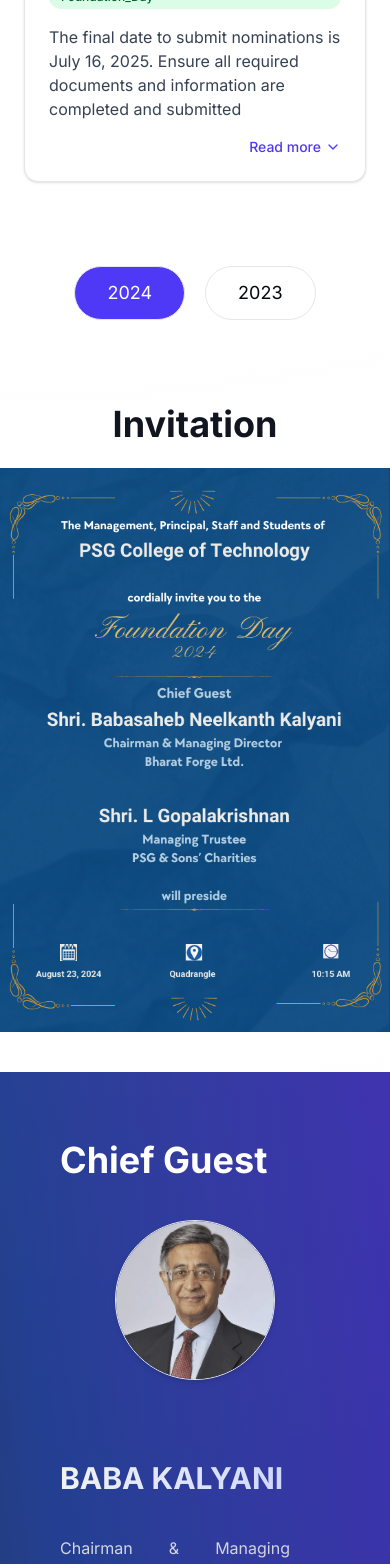
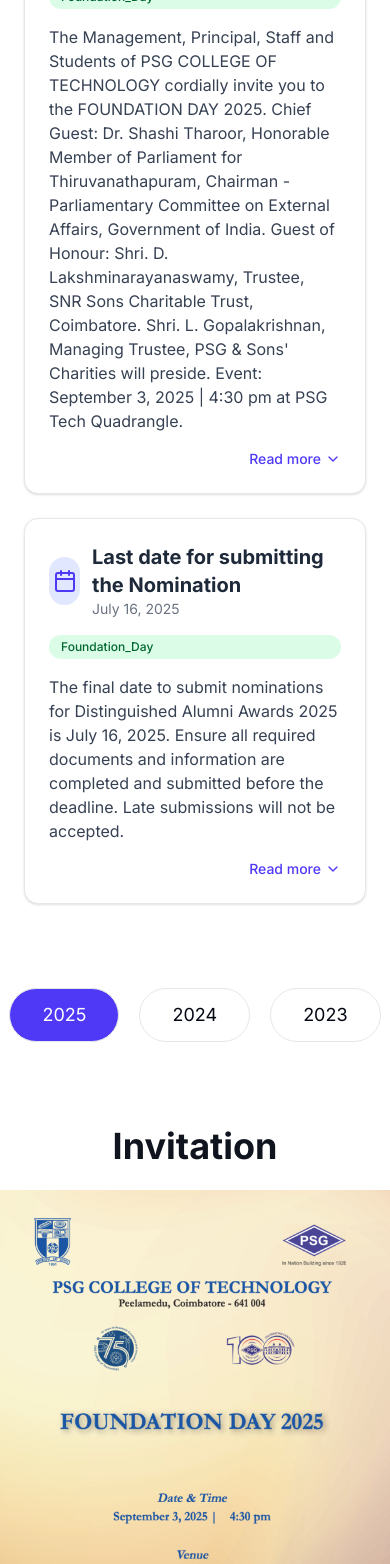
Before and after one commit to MohamedAklamaash/alumni-nomination-frontend, a React (Vite) app: page / in a window 390 px wide. Shown: the part 1426-2990 px from the top of the page. Built offline with nearby package versions, Linux system fonts and the light colour scheme; no server answers.

Commit message:
updated for 2025 cheif guests

```diff
--- a/src/assets/assets.ts
+++ b/src/assets/assets.ts
@@ -8,9 +8,11 @@
 import psg_logo from './PSG.png'
 import chief_guest_avatar_23 from './ChiefGuest2023.jpg'
 import chief_guest_avatar_24 from './ChiefGuest20242.png'
+import chief_guest_avatar_25 from './shashi_tharoor.png'
 import map from './map.png'
 import invitation_23 from './Invitation2023.png'
 import invitation_24 from './Invitation2024.png'
+import invitation_25 from './../invitation_2025.png'
 
 export const assets = {
     arrow_icon,
@@ -23,7 +25,9 @@
     psg_logo,
     chief_guest_avatar_23,
     chief_guest_avatar_24,
+    chief_guest_avatar_25,
     map,
     invitation_23,
-    invitation_24
+    invitation_24,
+    invitation_25
 }
--- a/src/components/Gallery.tsx
+++ b/src/components/Gallery.tsx
@@ -10,12 +10,37 @@
 
 // Props interface for PhotoGallery
 interface PhotoGalleryProps {
-  currentYear: number; // 0 for 2024, 1 for 2023
+  currentYear: number; // 0 for 2025, 1 for 2024, 2 for 2023
 }
 
 const PhotoGallery: React.FC<PhotoGalleryProps> = ({ currentYear }) => {
+  if (currentYear === 0) {
+    return (
+      <div className="relative bg-white min-h-screen px-4 sm:px-6 py-10 overflow-hidden">
+        <div className="absolute inset-0 bg-gradient-to-br from-white to-gray-100" />
+        <div className="relative z-10 w-full sm:max-w-[90%] md:max-w-[85%] lg:max-w-[80%] mx-auto">
+          <h1 className="text-2xl sm:text-3xl font-bold text-gray-800 my-4 sm:my-8 text-center lg:text-left">
+            Photo Gallery - 2025
+          </h1>
+          <div className="text-center py-12">
+            <p className="text-gray-600 text-lg">Photo gallery will be available after Foundation Day 2025</p>
+          </div>
+        </div>
+      </div>
+    );
+  }
+
   // Select photos array based on current year
-  const selectedPhotos = currentYear === 0 ? photos_2024 : photos_2023;
+  let selectedPhotos;
+  let yearLabel;
+
+  if (currentYear === 1) {
+    selectedPhotos = photos_2024;
+    yearLabel = '2024';
+  } else {
+    selectedPhotos = photos_2023;
+    yearLabel = '2023';
+  }
 
   // Convert photo URLs to photo objects
   const photos = selectedPhotos.map((url) => {
@@ -155,7 +180,7 @@
 
       <div className="relative z-10 w-full sm:max-w-[90%] md:max-w-[85%] lg:max-w-[80%] mx-auto">
         <h1 className="text-2xl sm:text-3xl font-bold text-gray-800 my-4 sm:my-8 text-center lg:text-left">
-          Photo Gallery - {currentYear === 0 ? '2024' : '2023'}
+          Photo Gallery - {yearLabel}
         </h1>
 
         {/* Responsive grid layout */}
--- a/src/components/PastWinners.tsx
+++ b/src/components/PastWinners.tsx
@@ -1,56 +1,89 @@
 import { motion } from "framer-motion";
-import { ExternalLink } from "lucide-react";
 // import { useNavigate } from "react-router-dom";
 
-const WinnerCard = ({
-  name,
-  title,
-  company,
-  qualification,
-  degree,
-  profileUrl,
-}: {
+const WinnerCard = ({ name, title, company, qualification, degree, profileUrl }: {
   name: string;
   title: string;
   company: string;
   qualification: string;
   degree: string;
-  profileUrl?: string;
+  profileUrl: string;
 }) => {
-  // const navigate = useNavigate();
-
   return (
     <motion.div
-      className="w-[380px] bg-gray-200 p-6 rounded-md shadow-md relative z-20"
-      initial={{ opacity: 0, y: 20 }}
-      animate={{ opacity: 1, y: 0 }}
-      transition={{ duration: 0.5 }}
+      whileHover={{ scale: 1.05, transition: { duration: 0.2 } }}
+      className="bg-white rounded-xl p-6 shadow-lg hover:shadow-xl transition-all duration-300"
     >
-      <div className="absolute -top-12 right-5 rounded-md z-30">
-        <img src={profileUrl || "https://placehold.co/80"} height={80} width={80} alt={name} className="rounded-md" />
+      <div className="w-32 h-32 mx-auto mb-4 rounded-full overflow-hidden">
+        <img
+          src={profileUrl}
+          alt={name}
+          className="w-full h-full object-cover"
+        />
       </div>
-      <div className="flex flex-col justify-start">
-        <div
-          className="flex items-center gap-2 cursor-pointer"
-          onClick={() => {
-            if (profileUrl) {
-              window.open(profileUrl, "_blank");
-            }
-          }}
-        >
-          <span className="font-semibold leading-snug text-xl text-gray-800">
-            {name}
-          </span>
-          {profileUrl && <ExternalLink className="w-4 h-4" />}
-        </div>
-        <span className="text-gray-600 mt-3 text-[15px]">{title}</span>
-        <span className="text-gray-600 text-[15px]">{company}</span>
-        {qualification && <span className="text-gray-600 text-[15px]">{qualification}</span>}
-        <span className="font-semibold mt-2 text-blue-700">{degree}</span>
+      <div className="text-center">
+        <h3 className="text-xl font-bold text-gray-800 mb-2">{name}</h3>
+        <p className="text-gray-600 font-semibold mb-1">{title}</p>
+        <p className="text-gray-500 text-sm mb-2">{company}</p>
+        {qualification && (
+          <p className="text-gray-500 text-sm mb-2">{qualification}</p>
+        )}
+        <span className="text-indigo-600 font-medium text-sm">{degree}</span>
       </div>
     </motion.div>
   );
 };
+
+const winners2025 = [
+  {
+    name: "Mrs. Kavitha Krishnan",
+    title: "Chief Technology Officer",
+    company: "Customer Innovation Services, SAP Labs, Bengaluru, India",
+    qualification: "",
+    degree: "MCA, 1998",
+    profileUrl: "https://media.licdn.com/dms/image/v2/D5603AQH2eVR8rQcHQQ/profile-displayphoto-shrink_800_800/B56ZcwlimgGQAc-/0/1748866837491?e=1758758400&v=beta&t=5LuNeTHzvm9VrGjyMUJSZbwr7ZJ2d2t9qKRYfg9HqRk",
+  },
+  {
+    name: "Mrs. Vanitha Kumar",
+    title: "Senior Vice-President",
+    company: "Software Engineering, Qualcomm Technologies Inc, California, USA",
+    qualification: "",
+    degree: "B.E. Electronics & Communication Engineering, 1994",
+    profileUrl: "https://media.licdn.com/dms/image/v2/C5603AQHdKaprEnxxHw/profile-displayphoto-shrink_800_800/profile-displayphoto-shrink_800_800/0/1637800441183?e=1758758400&v=beta&t=GPizH85l_oViITTuQ-LPBA8N2ySNrIgObrxbhCh6Z08",
+  },
+  {
+    name: "Mr. Lakshmi Narasimha Moorthy K",
+    title: "Co-Founder and CEO",
+    company: "nicheBrains, Hyderabad, India",
+    qualification: "",
+    degree: "B.E. Mechanical Engineering, 1996",
+    profileUrl: "https://media.licdn.com/dms/image/v2/D5603AQHASXufx_9DXQ/profile-displayphoto-crop_800_800/B56ZhrrNkuHUAI-/0/1754153148089?e=1758758400&v=beta&t=ZIz8yk8FdPHJUb3_utN2PrrZgY_hxcX4L4q1NXiPPm4",
+  },
+  {
+    name: "Mr. Srinivasan Ravi",
+    title: "Chairman & Managing Director",
+    company: "Craftsman Automation, Coimbatore, India",
+    qualification: "",
+    degree: "B.E. Mechanical Engineering, 1984",
+    profileUrl: "https://autocomponentsindia.com/wp-content/uploads/2014/01/challenge_1.jpg",
+  },
+  {
+    name: "Mr. Cottalango Leon",
+    title: "Distinguished Engineer",
+    company: "Sony Pictures Imageworks, California, USA",
+    qualification: "",
+    degree: "B.E. Computer Science & Engineering, 1992",
+    profileUrl: "https://media.licdn.com/dms/image/v2/D5603AQFv1cHi6aAUPg/profile-displayphoto-shrink_800_800/profile-displayphoto-shrink_800_800/0/1720022264101?e=1758758400&v=beta&t=wp67OY4kKjQdYqNRj-ACU_0AP4LBMYJbOx5ufvKoloA",
+  },
+  {
+    name: "Mr. Gowthaman Ranganathan",
+    title: "Former Director, Oracle America Inc.",
+    company: "Entrepreneur, Angel Investor, Software Executive, California, USA",
+    qualification: "",
+    degree: "B.E. Production Engineering, 1995",
+    profileUrl: "https://media.licdn.com/dms/image/v2/C5603AQGBvsI0dZPhXQ/profile-displayphoto-shrink_800_800/profile-displayphoto-shrink_800_800/0/1523580314625?e=1758758400&v=beta&t=UeRA_HKUxVQsBXXi-ekI1IWxOC74gMosrZsLin10FOs",
+  },
+];
 
 const winners2023 = [
   {
@@ -167,6 +200,23 @@
     <div className="relative bg-gradient-to-bl from-indigo-800 via-blue-900 to-gray-800 min-h-screen px-10 py-12 overflow-hidden">
       <div className="absolute inset-0 bg-[radial-gradient(circle_at_top_left,rgba(255,255,255,0.1),transparent_60%)]" />
 
+      {/* 2025 Winners Section */}
+      <div className="mb-20">
+        <h2 className="text-4xl font-bold bg-clip-text text-transparent bg-gradient-to-r from-platinum-300 to-indigo-200 mb-8">
+          Distinguished Alumni Awardees 2025
+        </h2>
+        <div className="flex flex-col sm:hidden gap-6">
+          {winners2025.map((winner, index) => (
+            <WinnerCard key={index} {...winner} />
+          ))}
+        </div>
+        <div className="hidden sm:grid grid-cols-1 md:grid-cols-2 lg:grid-cols-3 gap-16 w-full mx-auto max-w-fit">
+          {winners2025.map((winner, index) => (
+            <WinnerCard key={index} {...winner} />
+          ))}
+        </div>
+      </div>
+
       {/* 2024 Winners Section */}
       <div className="mb-20">
         <h2 className="text-4xl font-bold bg-clip-text text-transparent bg-gradient-to-r from-platinum-300 to-indigo-200 mb-8">
--- a/src/components/Updates.tsx
+++ b/src/components/Updates.tsx
@@ -14,14 +14,21 @@
 
 const sampleUpdates: Update[] = [
     {
+        id: "1",
+        date: new Date("2025-09-03"),
+        title: "Foundation Day 2025 - Event Day",
+        content: "The Management, Principal, Staff and Students of PSG COLLEGE OF TECHNOLOGY cordially invite you to the FOUNDATION DAY 2025. Chief Guest: Dr. Shashi Tharoor, Honorable Member of Parliament for Thiruvanathapuram, Chairman - Parliamentary Committee on External Affairs, Government of India. Guest of Honour: Shri. D. Lakshminarayanaswamy, Trustee, SNR Sons Charitable Trust, Coimbatore. Shri. L. Gopalakrishnan, Managing Trustee, PSG & Sons' Charities will preside. Event: September 3, 2025 | 4:30 pm at PSG Tech Quadrangle.",
+        category: "Foundation_Day",
+    },
+    {
         id: "2",
-        date: new Date("2025-06-13"),
+        date: new Date("2025-07-16"),
         title: "Last date for submitting the Nomination",
-        content: "The final date to submit nominations is July 16, 2025. Ensure all required documents and information are completed and submitted ",
+        content: "The final date to submit nominations for Distinguished Alumni Awards 2025 is July 16, 2025. Ensure all required documents and information are completed and submitted before the deadline. Late submissions will not be accepted.",
         category: "Foundation_Day",
     },
     // {
-    //     id: "3",
+    //     id: "4",
     //     date: new Date("2025-04-05"),
     //     title: "Campus Recruitment Drive",
     //     content:
--- /dev/null
+++ b/src/constants/chiefguest2025.ts
@@ -0,0 +1,52 @@
+import { assets } from "./../assets/assets";
+
+const chief_guest_25 = {
+  name: "Dr. Shashi Tharoor",
+  avatar: assets.chief_guest_avatar_25,
+  description: [
+    "Author of over 20 books, politician, and former international diplomat with decades of experience in public life",
+    "Currently serving his fourth term as Member of Parliament for Thiruvananthapuram, Kerala, representing the Indian National Congress (INC) in the Lok Sabha (elected in 2009, 2014, 2019, and 2024)",
+    "Former Minister of State for External Affairs (2009-2010) and Minister of State for Human Resource Development (2012-2014) during the second United Progressive Alliance government",
+    "Presently Chairperson of the Parliamentary Standing Committee on External Affairs (appointed September 2024)",
+    "Previously chaired the Parliamentary Standing Committees on Information Technology (2019-2024) and Chemicals & Fertilizers (2024)",
+    "Spent nearly three decades at the United Nations as a peacekeeper, refugee worker, and senior administrator, rising to Under-Secretary-General for Communications and Public Information under Kofi Annan (2002-2007)",
+    "In 2006, India nominated him for the post of UN Secretary-General, where he finished second to Ban Ki-moon",
+    "Known for pioneering political engagement through social media, with over 8 million followers on X (formerly Twitter) as of 2025"
+  ],
+
+  directorship: [  // Changed from key_positions to match component expectations
+    "Member of Parliament for Thiruvananthapuram, Kerala (fourth term, 2024-present)",
+    "Chairperson of the Parliamentary Standing Committee on External Affairs (2024-present)",
+    "Former Minister of State for External Affairs (2009-2010)",
+    "Former Minister of State for Human Resource Development (2012-2014)",
+    "Under-Secretary-General at the United Nations under Kofi Annan (2002-2007)",
+    "Pioneer in political engagement through social media; active public speaker and columnist"
+  ],
+
+  awards: [
+    "Pravasi Bharatiya Samman (India's highest honor for non-resident Indians, 2012)",
+    "Hakim Khan Sur Award for National Integration (1990)",
+    "Priyadarshini Award for Excellence in Diplomacy (2004)",
+    "Encomienda de la Real Orden Española de Carlos III, Spain (2012)",
+    "Chevalier de la Légion d'Honneur, France (2010)",
+    "Lokmat Best Parliamentarian of the Year Award (2024)",  // Confirmed as awarded in early 2024
+    "Commonwealth Writers' Prize (Eurasia Region, Best First Book for 'The Great Indian Novel', 1991)",
+    "Crossword Lifetime Achievement Award (2013)",
+    // Removed "Sahitya Akademi Award for 'An Era of Darkness'" as this is incorrect; he did not win it (though the book won other awards like the Ramnath Goenka Award in 2017)
+    "Ramnath Goenka Excellence in Journalism Award for 'An Era of Darkness' (2017)",  // Added as a relevant enhancement/replacement for the book's recognition
+    "Robert B. Stewart Prize for Best Student at Fletcher School (1978)",
+    "Global Leader of Tomorrow by World Economic Forum (1998)",
+    "Honorary doctorates from institutions in the US (e.g., University of Puget Sound) and Romania (e.g., University of Bucharest)",
+    "Sansad Ratna Award for Outstanding Parliamentarian (multiple years, including 2023)"  // Added as a recent enhancement for his parliamentary work
+  ],
+
+  education: [
+    "PhD in International Affairs from the Fletcher School of Law and Diplomacy, Tufts University (1978, at age 22—the youngest in its history at the time)",
+    "Master's degrees (MA, MALD) from the Fletcher School (1976-1977)",
+    "BA in History from St. Stephen's College, University of Delhi (1975)",
+    "Schooling in Mumbai (Bombay Scottish School), Kolkata (St. Xavier's Collegiate School), and Delhi (Campion School)",
+    "Born in London on March 9, 1956"
+  ]
+};
+
+export default chief_guest_25;
--- a/src/context/chiefguest.provider.tsx
+++ b/src/context/chiefguest.provider.tsx
@@ -1,4 +1,4 @@
-import chief_guest_24 from "@/constants/chiefguest2024";
+import chief_guest_25 from "@/constants/chiefguest2025";
 import { ChiefGuestContext } from "@/hooks/useChiefGuest";
 import { ChiefGuestContextProviderProps, ChiefGuestType } from "@/types/chiefguest.type";
 import { useState } from "react";
@@ -7,7 +7,7 @@
 const ChiefGuestContextProvider = ({children}:ChiefGuestContextProviderProps) => {
 
 
-    const [guest,setGuest] = useState<ChiefGuestType>(chief_guest_24);
+    const [guest,setGuest] = useState<ChiefGuestType>(chief_guest_25);
     return <ChiefGuestContext.Provider value={{
         guest:guest,
         setGuest:setGuest
--- a/src/pages/Home.tsx
+++ b/src/pages/Home.tsx
@@ -5,6 +5,7 @@
 import Footer from "@/components/Footer";
 import PhotoGallery from "@/components/Gallery";
 import { useChiefGuestContext } from "@/hooks/useChiefGuest";
+import chief_guest_25 from "@/constants/chiefguest2025";
 import chief_guest_24 from "@/constants/chiefguest2024";
 import chief_guest_23 from "@/constants/chiefguest2023";
 import { assets } from "@/assets/assets";
@@ -15,7 +16,7 @@
   { title: "Distinguished Alumni", link: "/distinguishedalumni" },
   { title: "About College", link: "/about-college" },
 ];
-const toggleOptions: string[] = ["2024", "2023"];
+const toggleOptions: string[] = ["2025", "2024", "2023"];
 
 const FoundationLanding = () => {
   const navigate = useNavigate();
@@ -30,7 +31,13 @@
   const chiefguest = useChiefGuestContext();
 
   useEffect(() => {
-    chiefguest.setGuest(currentYear === 0 ? chief_guest_24 : chief_guest_23);
+    if (currentYear === 0) {
+      chiefguest.setGuest(chief_guest_25);
+    } else if (currentYear === 1) {
+      chiefguest.setGuest(chief_guest_24);
+    } else {
+      chiefguest.setGuest(chief_guest_23);
+    }
   }, [currentYear, chiefguest]);
 
   useEffect(() => {
@@ -197,7 +204,11 @@
         <div className="flex flex-col items-center w-full">
           <h2 className="text-4xl font-bold p-6">Invitation</h2>
           <img
-            src={currentYear === 0 ? assets.invitation_24 : assets.invitation_23}
+            src={
+              currentYear === 0 ? assets.invitation_25 :
+              currentYear === 1 ? assets.invitation_24 :
+              assets.invitation_23
+            }
             alt="Invitation"
             className="w-full max-w-4xl"
           />
@@ -212,10 +223,15 @@
       <section className=" relative z-10 bg-white py-10">
         <div className="flex flex-col items-center px-4">
           <h2 className="text-3xl font-bold text-gray-800 mb-6">Highlights Video</h2>
+          {currentYear === 0 ? (
+            <div className="text-center py-12">
+              <p className="text-gray-600 text-lg">Highlights video will be available after Foundation Day 2025</p>
+            </div>
+          ) : (
             <div className="w-full max-w-4xl aspect-video shadow-lg rounded-xl overflow-hidden">
               <iframe
                 src={
-                currentYear === 0
+                  currentYear === 1
                     ? "https://www.youtube.com/embed/oGKBokED8qM"
                     : "https://www.youtube.com/embed/ZISPz-Ll-vo"
                 }
@@ -226,12 +242,20 @@
                 className="w-full h-full"
               />
             </div>
+          )}
         </div>
       </section>
 
       {/* Photo Gallery */}
       <section ref={winnersRef} id="past-winners">
+        {currentYear === 0 ? (
+          <div className="text-center py-12 bg-white">
+            <h2 className="text-3xl font-bold text-gray-800 mb-6">Photo Gallery</h2>
+            <p className="text-gray-600 text-lg">Photo gallery will be available after Foundation Day 2025</p>
+          </div>
+        ) : (
           <PhotoGallery currentYear={currentYear} />
+        )}
       </section>
 
       <Footer />
```
Also changed, not shown: src/assets/shashi_tharoor.png (added), src/invitation_2025.png (added). Lines whose indentation alone changed are shown as unchanged.
